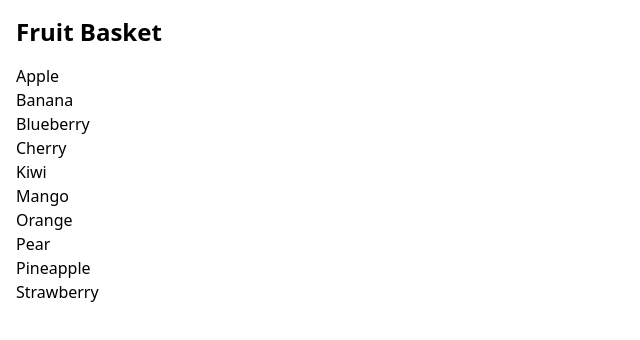
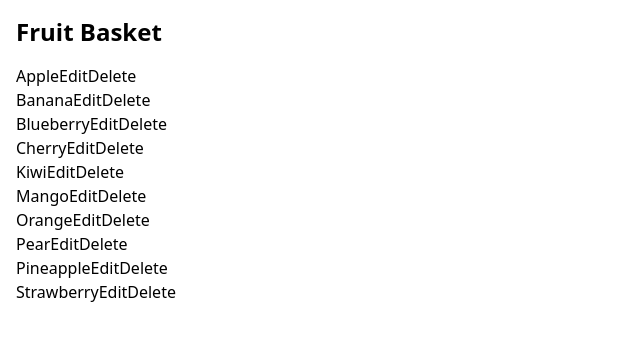
Before and after one commit to asanchezyali/fruit-basket, a React (Vite) app: page / in a window 1280 px wide. Shown: the top 340 px of the page, without its empty margins (0-640 px from the left). Built offline with nearby package versions, Linux system fonts and the light colour scheme.

Commit message:
🪁 Add FruitItem component and update API methods for improved fruit management

```diff
--- a/public/api.module.js
+++ b/public/api.module.js
@@ -18,24 +18,24 @@ BASKET.API = (function () {
       return sortStringArrays([...fruits]);
     },
 
-    async update(oldFruitName, newFruitName) {
+    async update(oldName, newName) {
       await delay(2000);
-      const index = fruits.findIndex((fruit) => fruit.toLowerCase() === oldFruitName.toLowerCase());
+      const index = fruits.findIndex((fruit) => fruit.toLowerCase() === oldName.toLowerCase());
       if (index === -1) {
-        throw new Error(`"${oldFruitName}" not found`);
+        throw new Error(`"${oldName}" not found`);
       }
-      if (fruits.some((fruit) => fruit.toLowerCase() === newFruitName.toLowerCase() && fruit !== oldFruitName)) {
-        throw new Error(`"${newFruitName}" already in use`);
+      if (fruits.some((fruit) => fruit.toLowerCase() === newName.toLowerCase() && fruit !== oldName)) {
+        throw new Error(`"${newName}" already in use`);
       }
-      fruits[index] = newFruitName;
+      fruits[index] = newName;
       return sortStringArrays([...fruits]);
     },
 
-    async delete(fruitName) {
+    async delete(name) {
       await delay(2000);
-      const index = fruits.findIndex((fruit) => fruit.toLowerCase() === fruitName.toLowerCase());
+      const index = fruits.findIndex((fruit) => fruit.toLowerCase() === name.toLowerCase());
       if (index === -1) {
-        throw new Error(`"${fruitName}" not found`);
+        throw new Error(`"${name}" not found`);
       }
       fruits.splice(index, 1);
       return sortStringArrays([...fruits]);
--- /dev/null
+++ b/src/components/FruitItem.tsx
@@ -0,0 +1,36 @@
+import React, { useState } from "react";
+
+interface FruitItemProps {
+  name: string;
+  onUpdate: (oldName: string, newName: string) => Promise<void>;
+  onDelete: (name: string) => Promise<void>;
+}
+
+function FruitItem({ name, onUpdate, onDelete }: FruitItemProps) {
+  const [isEditing, setIsEditing] = useState(false);
+  const [newName, setNewName] = useState(name);
+
+  const handleUpdate = async () => {
+    await onUpdate(name, newName);
+    setIsEditing(false);
+  };
+
+  return (
+    <li>
+      {isEditing ? (
+        <>
+          <input type="text" value={newName} onChange={(e) => setNewName(e.target.value)} />
+          <button onClick={handleUpdate}>Update</button>
+        </>
+      ) : (
+        <>
+          <span>{name}</span>
+          <button onClick={() => setIsEditing(true)}>Edit</button>
+          <button onClick={() => onDelete(name)}>Delete</button>
+        </>
+      )}
+    </li>
+  );
+}
+
+export default FruitItem;
--- a/src/components/FruitList.tsx
+++ b/src/components/FruitList.tsx
@@ -1,14 +1,16 @@
-import React from "react";
+import FruitItem from "./FruitItem";
 
 interface FruitListProps {
   fruits: string[];
+  onUpdate: (oldName: string, newName: string) => Promise<void>;
+  onDelete: (name: string) => Promise<void>;
 }
 
-function FruitList({ fruits }: FruitListProps) {
+function FruitList({ fruits, onUpdate, onDelete }: FruitListProps) {
   return (
     <ul>
       {fruits.map((fruit) => (
-        <li key={fruit}>{fruit}</li>
+        <FruitItem key={fruit} name={fruit} onUpdate={onUpdate} onDelete={onDelete} />
       ))}
     </ul>
   );
```
